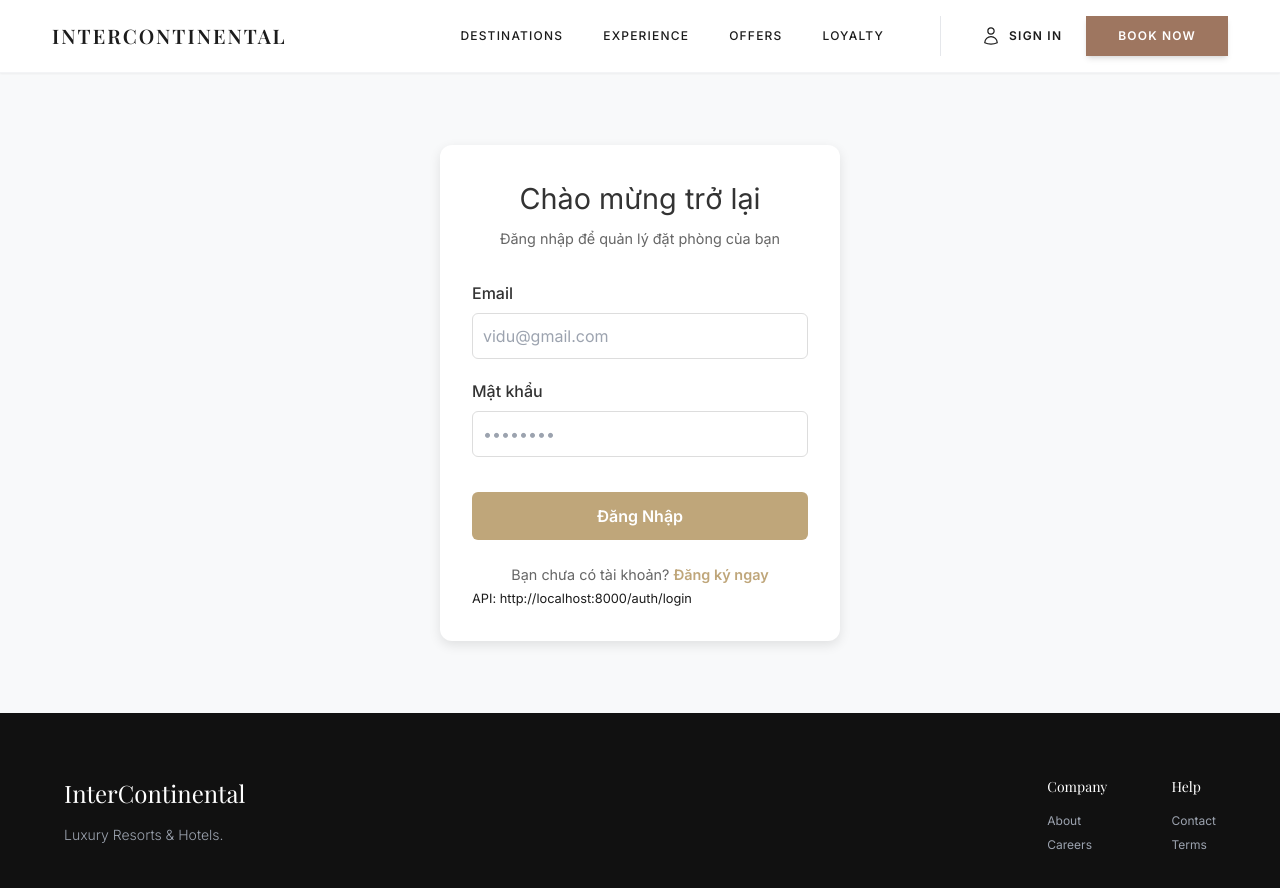
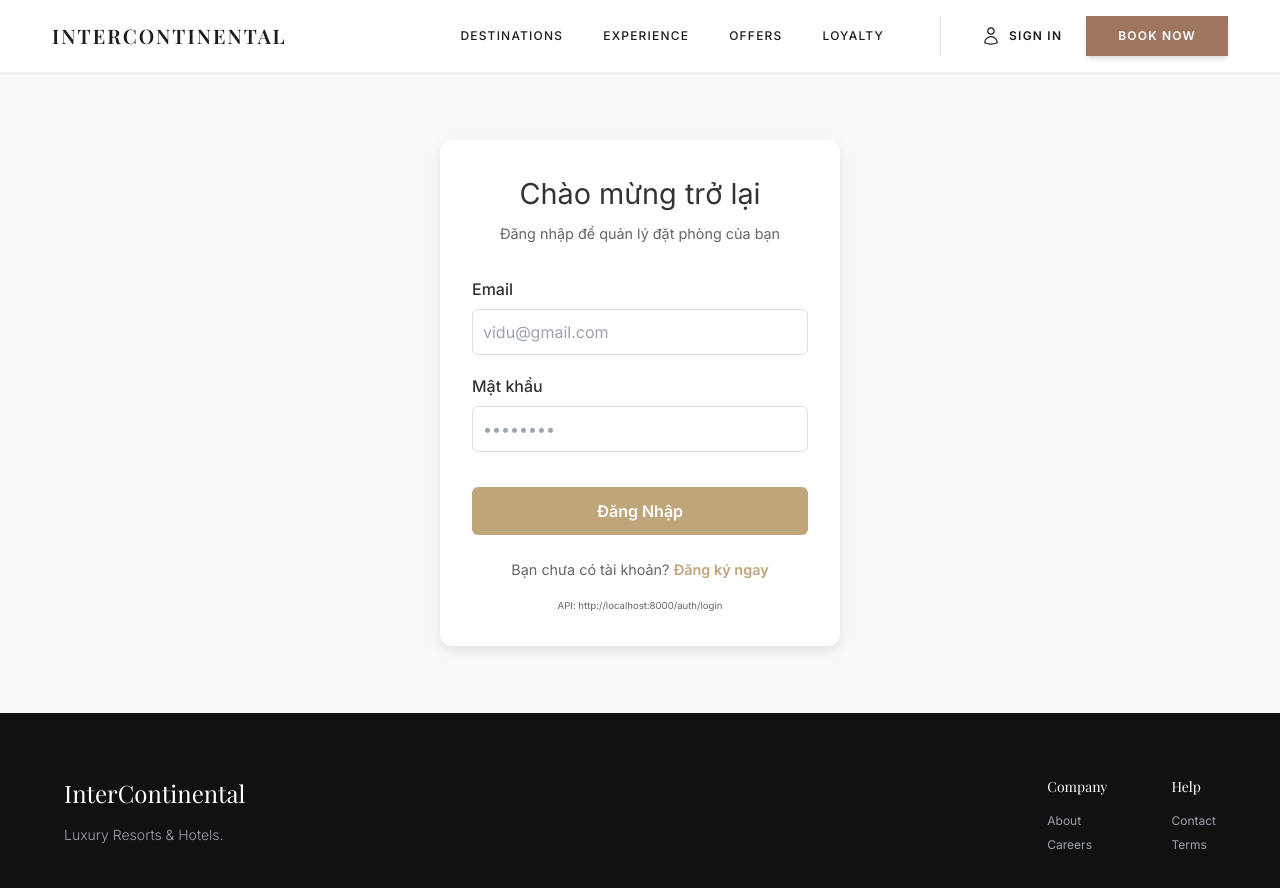
Before and after one commit to Neikien/Qu-n-l-chu-i-kh-ch-s-n, a Next.js app: page /login in a window 1280 px wide. Shown: the top 888 px of the page. Built offline with nearby package versions, Linux system fonts and the light colour scheme.

Commit message:
Update login.css

```diff
--- a/app/login/login.css
+++ b/app/login/login.css
@@ -90,3 +90,25 @@
 .auth-footer a:hover {
     text-decoration: underline;
 }
+.error-message {
+  background-color: #fee;
+  color: #c33;
+  padding: 10px;
+  border-radius: 5px;
+  margin-bottom: 15px;
+  border: 1px solid #fcc;
+  text-align: center;
+  font-size: 0.9rem;
+}
+
+.api-info {
+  margin-top: 15px;
+  font-size: 12px;
+  color: #666;
+  text-align: center;
+}
+
+.btn-auth:disabled {
+  background-color: #ccc;
+  cursor: not-allowed;
+}
```
